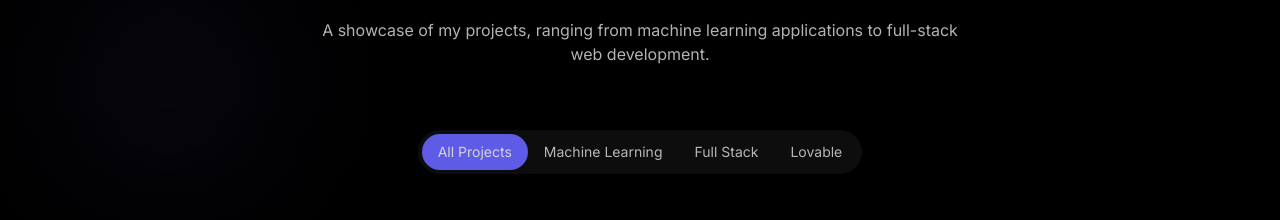
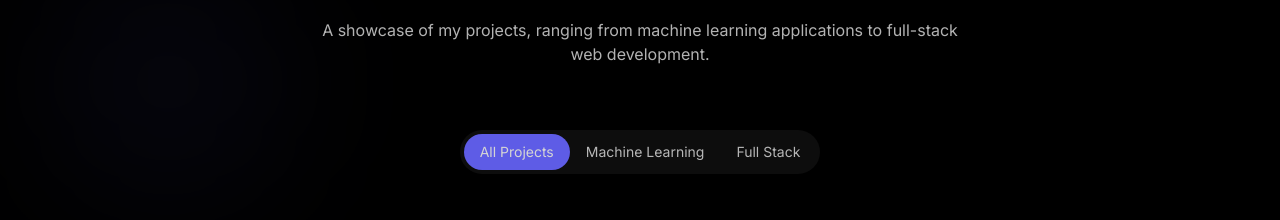
Before and after one commit to bhaveshpabnani/portfolio, a Next.js app: page / in a window 1280 px wide. Shown: the part 2280-2500 px from the top of the page. Built offline with nearby package versions, Linux system fonts and the light colour scheme; grey boxes are pictures that could not be loaded.

Commit message:
Modified projects categories

```diff
--- a/src/components/Projects.tsx
+++ b/src/components/Projects.tsx
@@ -12,7 +12,7 @@ interface Project {
   tags: string[];
   github?: string;
   demo?: string;
-  category: 'ml' | 'fullstack' | 'lovable';
+  category: 'ml' | 'fullstack';
 }
 
 const projects: Project[] = [
@@ -72,7 +72,7 @@ const projects: Project[] = [
     image: "https://images.unsplash.com/photo-1516116216624-53e697fedbea?ixlib=rb-4.0.3&auto=format&fit=crop&w=1600&q=80",
     tags: ["React", "TypeScript", "Tailwind CSS", "shadcn/ui", "Vite"],
     demo: "https://example.com",
-    category: 'lovable'
+    category: 'fullstack'
   }
 ];
 
@@ -190,7 +190,7 @@ export default function Projects() {
 
         <div className="flex justify-center mb-12">
           <div className="inline-flex bg-white/5 backdrop-blur-sm rounded-full p-1">
-            {['all', 'ml', 'fullstack', 'lovable'].map((tab) => (
+            {['all', 'ml', 'fullstack', ].map((tab) => (
               <button
                 key={tab}
                 onClick={() => setActiveTab(tab)}
@@ -202,7 +202,7 @@ export default function Projects() {
               >
                 {tab === 'all' ? 'All Projects' :
                  tab === 'ml' ? 'Machine Learning' :
-                 tab === 'fullstack' ? 'Full Stack' : 'Lovable'}
+                 tab === 'fullstack' ? 'Full Stack' : 'All Projects'}
               </button>
             ))}
           </div>
```
